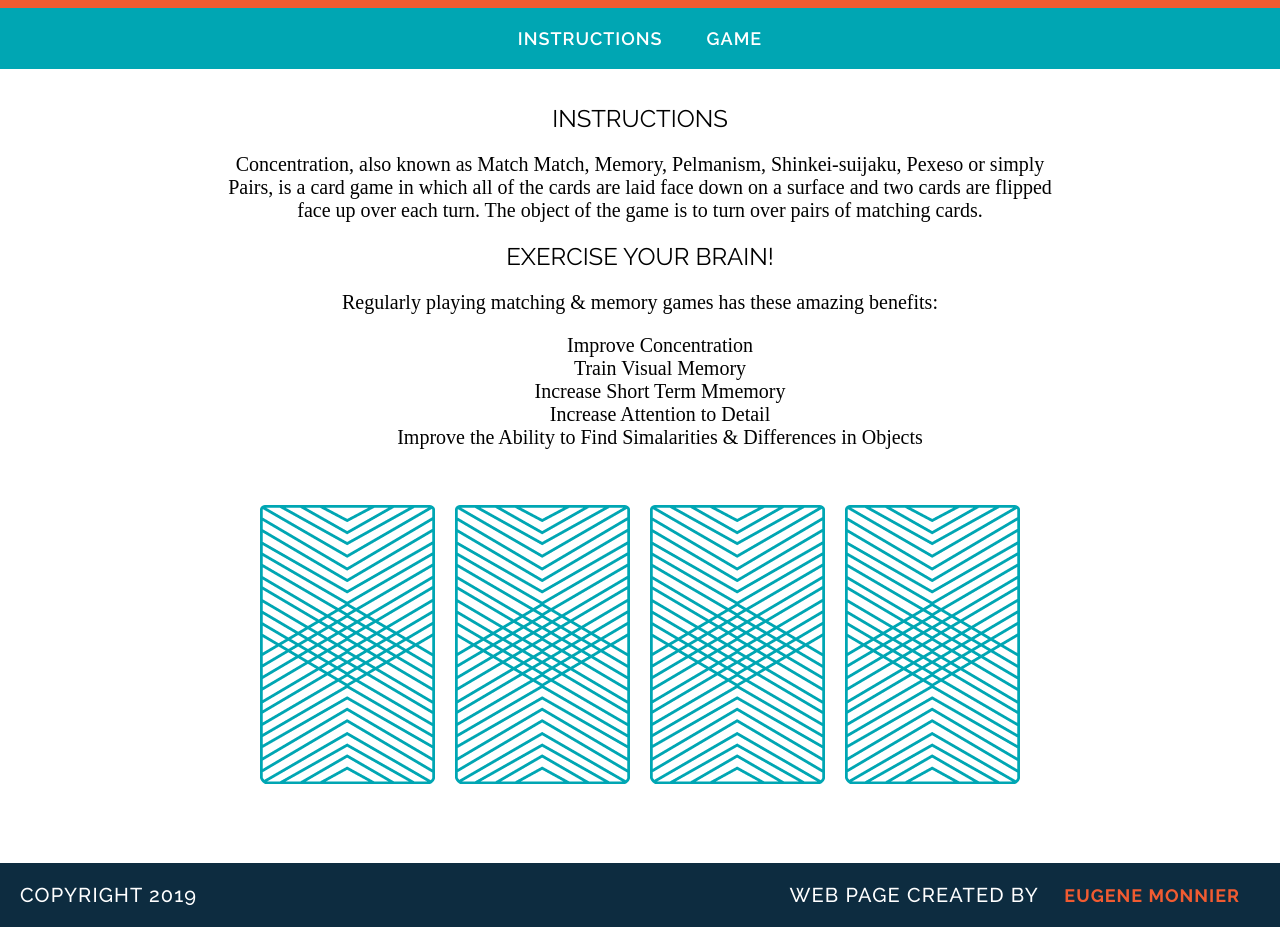
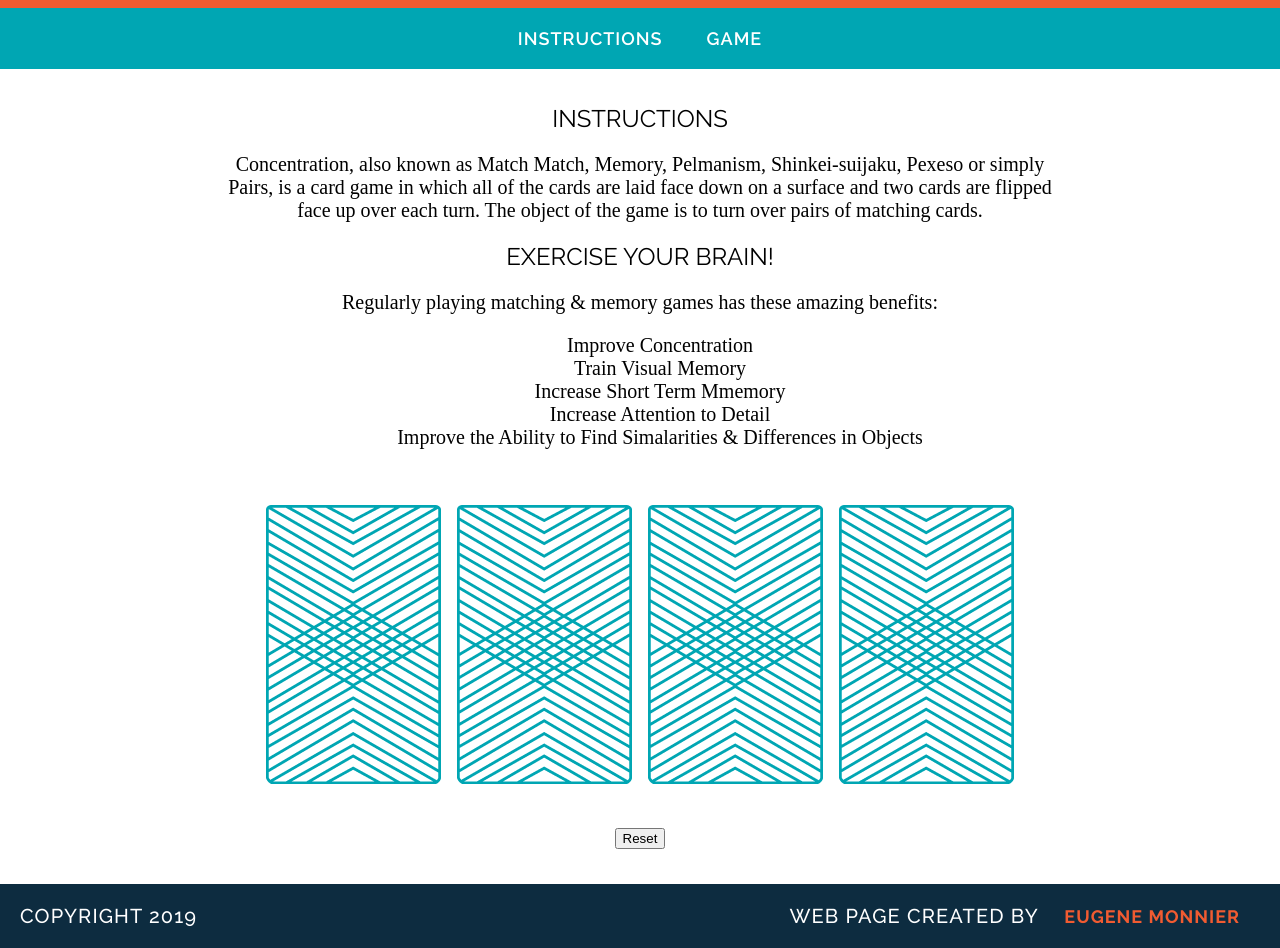
Before and after one commit to eugenemonnier/wdi-fundamentals-memorygame, a plain HTML site: page memory-game/index.html in a window 1280 px wide. Shown: the part 105-1053 px from the top of the page. Before the commit the page ends 1032 px from the top, so only its background shows below. Drawn offline with Linux system fonts and the light colour scheme.

Commit message:
completed game logic; added reset button

```diff
--- a/memory-game/index.html
+++ b/memory-game/index.html
@@ -27,12 +27,8 @@
 			<li>Improve the Ability to Find Simalarities & Differences in Objects</li>
 		</ul>
 
-		<div id="Game">
-			<img src="images/back.png" alt="Queen of Diamonds">
-			<img src="images/back.png" alt="Queen of Hearts">
-			<img src="images/back.png" alt="King of Diamonds">
-			<img src="images/back.png" alt="King of Hearts">
-		</div>
+		<div id="game-board" class="board clearfix"></div>
+		<button onclick="reset()">Reset</button>
 	</main>
 
 <footer class="clearfix">
--- a/memory-game/js/main.js
+++ b/memory-game/js/main.js
@@ -34,13 +34,28 @@ function checkForMatch() {
 	}
 }
 
-function flipCard(cardId){
+function flipCard(){
+	var cardId = this.getAttribute('data-id')
 	cardsInPlay.push(cards[cardId].rank);
 	console.log("User flipped " + cards[cardId].rank)
 	console.log(cards[cardId].cardImage);
 	console.log(cards[cardId].suit);
+	this.setAttribute('src', cards[cardId].cardImage);
 	checkForMatch();
 }
 
-flipCard(0);
-flipCard(2);
+function createBoard() {
+	for (var i = 0; i < cards.length; i++) {
+		var cardElement = document.createElement('img');
+		cardElement.setAttribute('src', 'images/back.png');
+		cardElement.setAttribute('data-id', i);
+		cardElement.addEventListener('click', flipCard);
+		document.getElementById('game-board').appendChild(cardElement)
+	}
+}
+
+createBoard();
+
+function reset() {
+	location.reload();
+}
```
